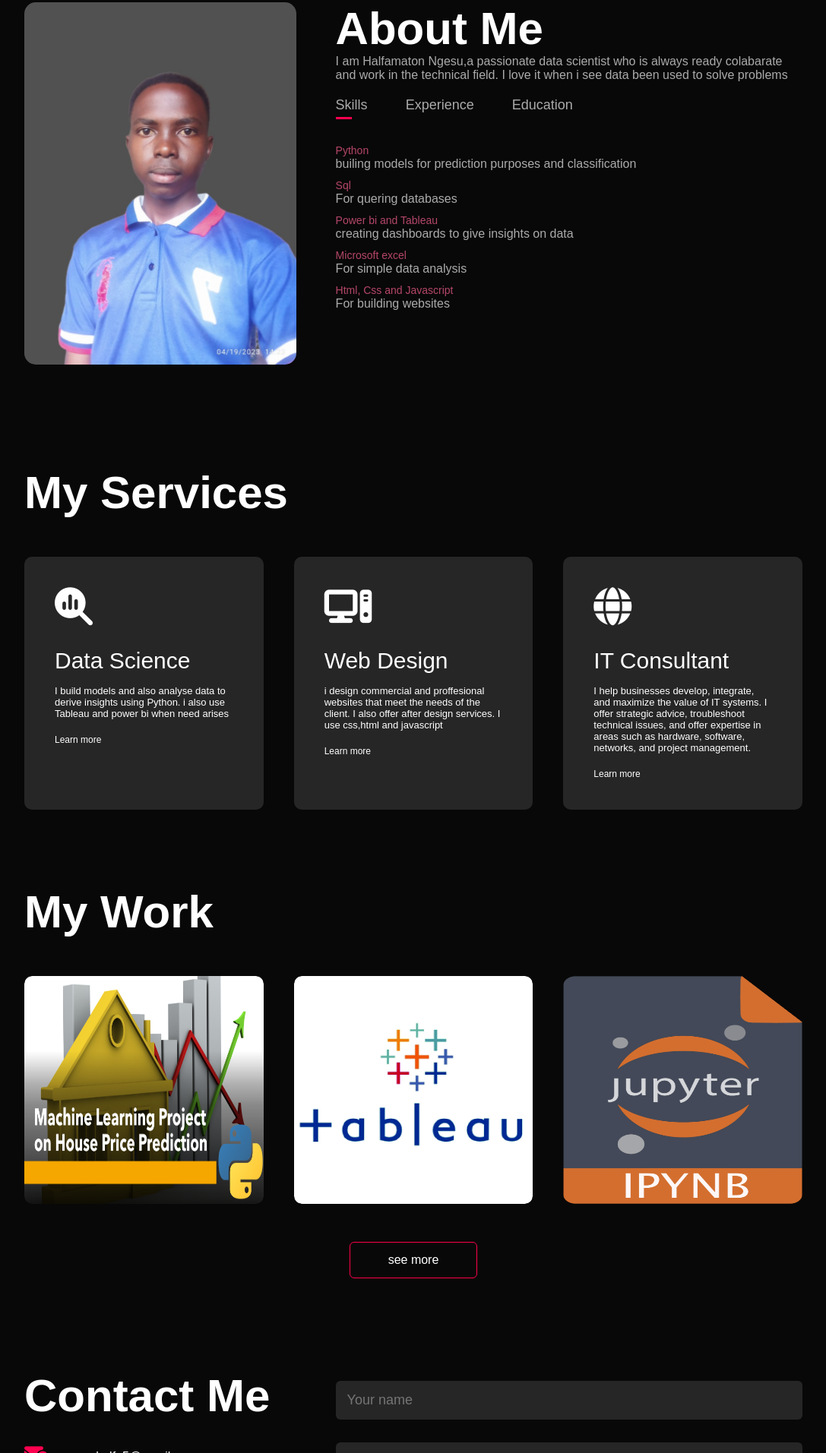
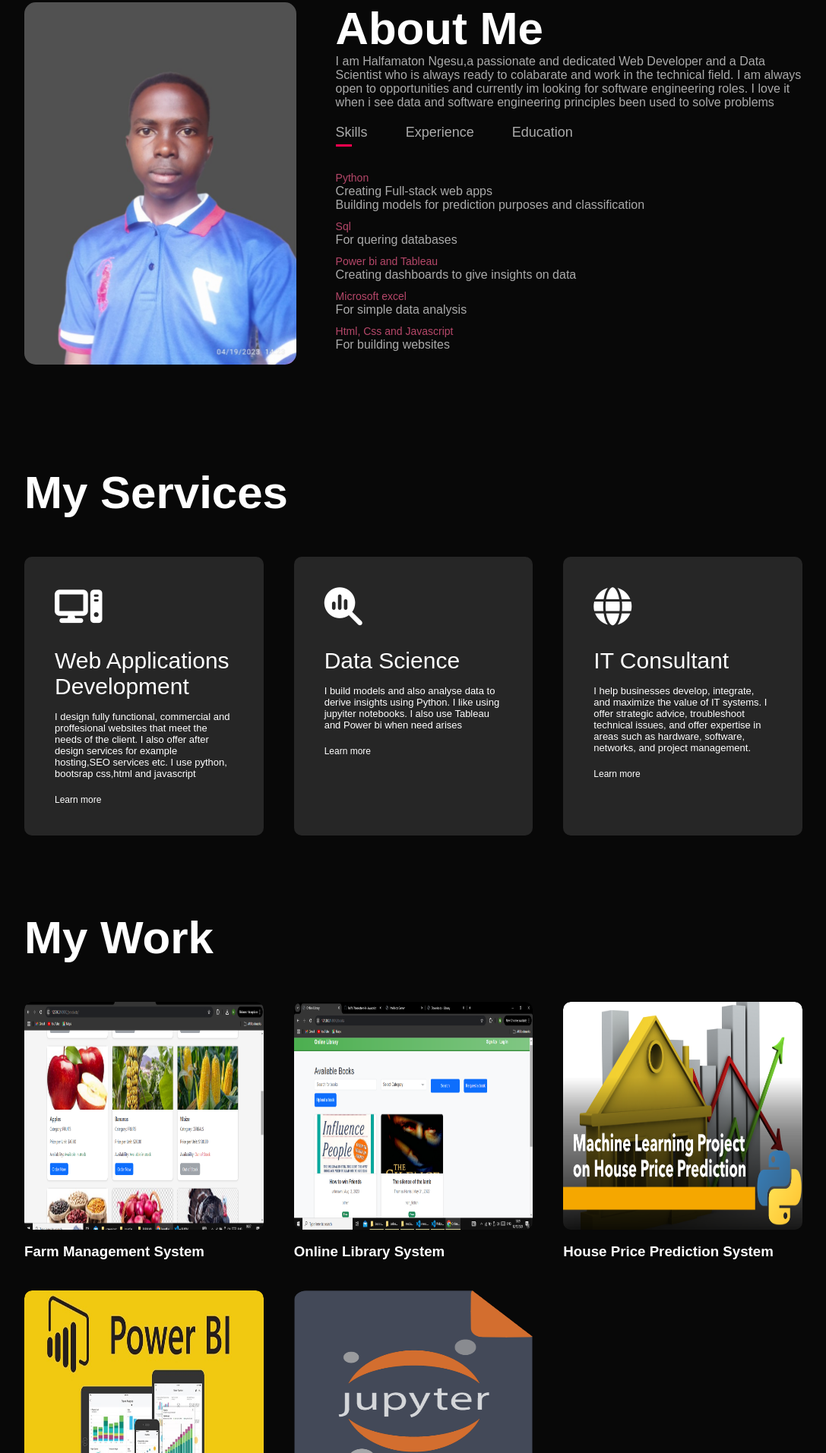
Before and after one commit to halfa1/portfolio, a plain HTML site: page index.html in a window 1280 px wide. Shown: the part 887-2800 px from the top of the page at 76% size, without its empty margins (96-1183 px from the left). Drawn offline with Linux system fonts and the light colour scheme.

Commit message:
made changes in index file

```diff
--- a/index.html
+++ b/index.html
@@ -23,7 +23,7 @@
                 <i class="fa-solid fa-bars" onclick="openmenu()"></i>
             </nav>
             <div class="header-text">
-                <p>Data Scientist</p>
+                <p>web Developer / Data Scientist</p>
                 <h1>Hello,i am <span>Halfamaton</span><br> from Kenya</h1>
             </div>
         </div>
@@ -37,8 +37,9 @@
                 </div>
                 <div class="about-col-2">
                     <h1 class="sub-title">About Me</h1>
-                    <p>I am Halfamaton Ngesu,a passionate data scientist who is always ready colabarate and work in the technical field.
-                        I love it when i see data been used to solve problems</p>
+                    <p>I am Halfamaton Ngesu,a passionate and dedicated Web Developer and a Data Scientist who is always ready to colabarate and work in the technical field.
+                        I am always open to opportunities and currently im looking for software engineering roles.
+                        I love it when i see data and software engineering principles been used to solve problems</p>
 
                     <div class="tab-titles">
                         <p class="tab-links active-link" onclick="opentab('Skills')">Skills</p>
@@ -47,25 +48,27 @@
                     </div>
                     <div class="tab-contents active-tab" id="Skills">
                         <ul>
-                            <li><span>Python</span><br>builing models for prediction purposes and classification </li>
+                            <li><span>Python </span><br>Creating Full-stack web apps <br>
+                                Building models for prediction purposes and classification</li>
                             <li><span>Sql</span><br>For quering databases</li>
-                            <li><span>Power bi and Tableau</span><br>creating dashboards to give insights on data</li>
+                            <li><span>Power bi and Tableau</span><br>Creating dashboards to give insights on data</li>
                             <li><span>Microsoft excel</span><br>For simple data analysis</li>
                             <li><span>Html, Css and Javascript</span><br>For building websites</li>
                         </ul>
                     </div>
                     <div class="tab-contents" id="experience">
                         <ul>
+                            <li><span>Web development</span><br>2022-to date<br> Freelance and Personal Web development<br> Created
+                            commercials softwares for clients and other softwares just from curiosity for example an Online Library App</li>
                             <li><span>Data analyst</span><br>2022-to date<br>Freelance data analysis</li>
-                            <li><span>Web development</span><br>2022-to date<br> Freelance and Personal Web development</li>
                             <li><span>Data Science</span><br>2023<br>Participated in kaggle data science competitions</li>
                         </ul>
                     </div>
                     <div class="tab-contents" id="education">
                         <ul>
-                            <li><span>2019-2023</span><br>Jomo Kenyatta University of Agriculture and Technology<br>Bsc. Mathematics and Computer Science</li>
+                            <li><span>2019-2023</span><br>Jomo Kenyatta University of Agriculture and Technology<br>Bsc. Mathematics and Computer Science<br> Second Class Honours Upper Division</li>
                             <li><span>2023</span><br>Kaggle online for data science</li>
-                            <li><span>2022</span><br>eMobilis Technology Institute<br> Web development(Virtual)</li>
+                            <li><span>2022</span><br>eMobilis Technology Institute<br> Web Development Course</li>
                             <li><span>2015-2018</span><br>Mully Childrens Family Home secondary school</li>
 
                         </ul>
@@ -80,17 +83,18 @@
             <h1 class="sub-title">My Services</h1>
             <div class="services-list">
                 <div>
+                    <i class="fa-solid fa-computer"></i>
+                    <h2>Web Applications Development</h2>
+                    <p>I design fully functional, commercial and proffesional websites that meet the needs of the client. I also offer after design services for example hosting,SEO services etc. I use python, bootsrap css,html and javascript</p>
+                    <a href="https://en.wikipedia.org/wiki/Web_design" target="_blank">Learn more</a>
+                </div>
+                <div>
                     <i class="fa-solid fa-magnifying-glass-chart"></i>
                     <h2>Data Science</h2>
-                    <p>I build models and also analyse data to derive insights using Python. i also use Tableau and power bi when need arises</p>
+                    <p>I build models and also analyse data to derive insights using Python. I like using jupyiter notebooks. I also use Tableau and Power bi when need arises</p>
                     <a href="https://en.wikipedia.org/wiki/Data_science" target="_blank">Learn more</a>
                 </div>
-                <div>
-                    <i class="fa-solid fa-computer"></i>
-                    <h2>Web Design</h2>
-                    <p>i design commercial and proffesional websites that meet the needs of the client. I also offer after design services. I use css,html and javascript</p>
-                    <a href="https://en.wikipedia.org/wiki/Web_design" target="_blank">Learn more</a>
-                </div>
+
                 <div>
                     <i class="fa-solid fa-globe"></i>
                     <h2>IT Consultant</h2>
@@ -107,29 +111,57 @@
             <h1 class="sub-title">My Work</h1>
             <div class="work-list">
                 <div class="work">
+                    <img src="images/productlist2.png" alt="image">
+                    <div class="layer">
+                        <h4>Farm Management System</h4>
+                        <p>A smart farm project where customers can check availability of farm productlists
+                            and order them. It is developed using django python.</p>
+                        <a href="https://github.com/halfa1/Farm-Management-System" target="_blank">View</a>
+                    </div>
+                    <br>
+                    <h3>Farm Management System</h3>
+                </div>
+                <div class="work">
+                    <img src="images/library.png" alt="image">
+                    <div class="layer">
+                        <h4>Online Library Project</h4>
+                        <p>An online library project where lovers of books can download and upload their favourite books. They can also purchase and requests
+                            for the books and other study materials they want. It is developed using django python.</p>
+                        <a href="https://online-library-9lra.onrender.com/" target="_blank">View</a>
+                    </div>
+                    <br>
+                    <h3>Online Library System</h3>
+                </div>
+                <div class="work">
                     <img src="images/house.jpg" alt="image">
                     <div class="layer">
-                        <h3>House price prediction project</h3>
+                        <h4>House price prediction project</h4>
                         <p>a house prediction program which utilises the power of python of derive insights and later
                             develop a model  to predict the house prices</p>
                         <a href="https://github.com/halfa1/house-price-prediction" target="_blank">View</a>
                     </div>
+                    <br>
+                    <h3>House Price Prediction System</h3>
                 </div>
                 <div class="work">
-                    <img src="images/Tableau.jpg" alt="">
+                    <img src="images/power-bi.jpg" alt="">
                     <div class="layer">
-                        <h3>Power Bi project</h3>
+                        <h4>Power Bi project</h4>
                         <p>Power Bi dashboard showing insights and diffrent variables if this dataset relate to each other</p>
                         <a href="https://github.com/halfa1/powerbi_project" target="_blank">View</a>
                     </div>
+                    <br>
+                    <h3>Power Bi Dashboard Project Project</h3>
                 </div>
                 <div class="work">
                     <img src="images/jupyiter.png" alt="">
                     <div class="layer">
-                        <h3>Sales Analysis Project</h3>
+                        <h4>Sales Analysis Project</h4>
                         <p>A Sales analysis project with graphs in python and jupyiter notebooks</p>
                         <a href="https://github.com/halfa1/sales-analysis" target="_blank">View</a>
                     </div>
+                    <br>
+                    <h3>Sales Analysis System</h3>
                 </div>
             </div>
             <a href="https://github.com/halfa1/" class="btn" target="_blank">see more</a>
--- a/styles.css
+++ b/styles.css
@@ -213,10 +213,12 @@ nav ul li a:hover::after{
     text-align: center;
     font-size: 14px;
     transition: height 0.5s;
+    color: blue
 }
-.layer h3{
-    font-weight: 500;
+.layer h4{
+    font-weight: 1100;
     margin-bottom: 20px;
+    color: red;
 }
 .layer a{
     margin-top: 20px;
```
Also changed, not shown: images/library.png (added), images/productlist2.png (added), 1 other file.
